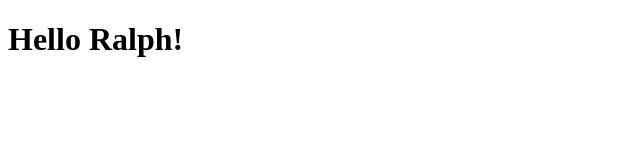
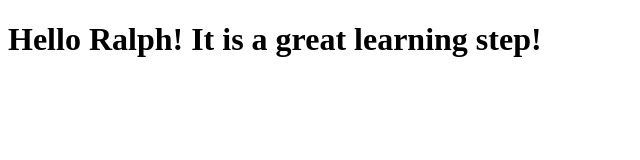
Before and after one commit to Ralph-Silva/learning, a plain HTML site: page site/index.html in a window 1280 px wide. Shown: the whole page, without its empty margins (0-640 px from the left). Drawn offline with Linux system fonts and the light colour scheme.

Commit message:
Small modification.

```diff
--- a/site/index.html
+++ b/site/index.html
@@ -6,6 +6,6 @@
 	<title>Hello Ralph</title>
 </head>
 <body>
-<h1>Hello Ralph!</h1>
+<h1>Hello Ralph! It is a great learning step!</h1>
 </body>
 </html>
```
